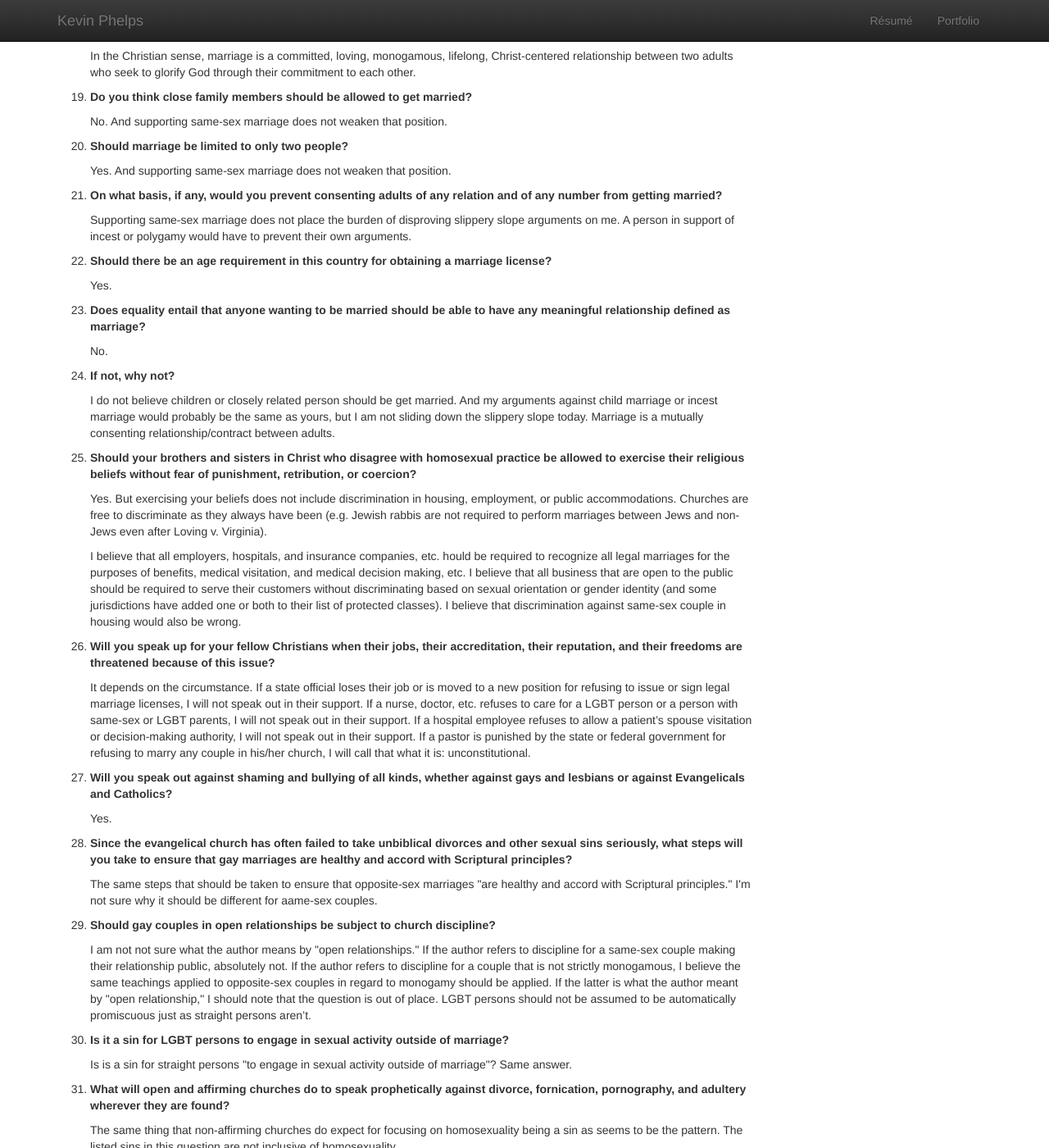
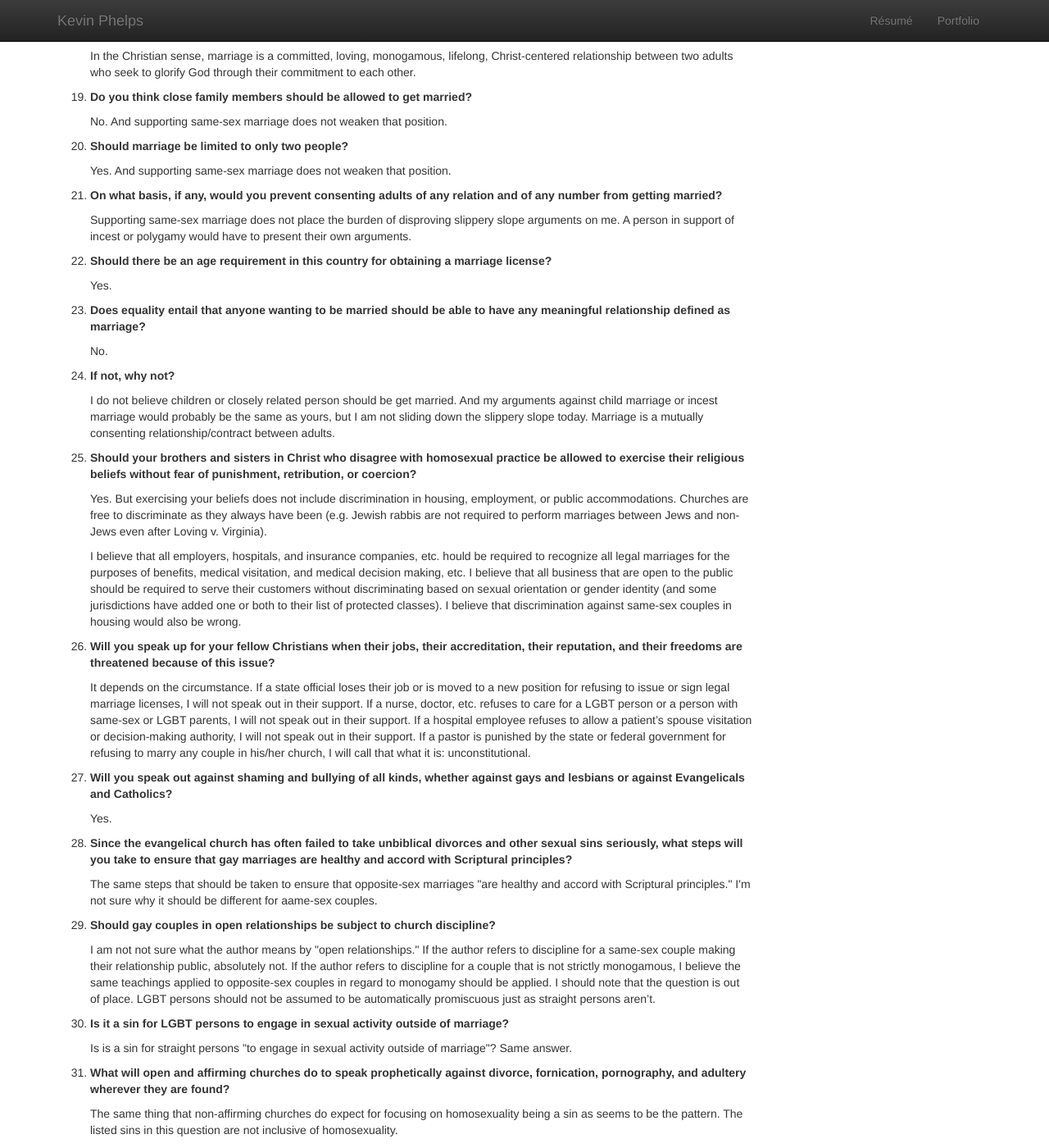
Before and after one commit to kevinphelps/kevinphelps.me, a Jekyll site: the page built from _posts/2015-07-03-40-answers-from-a-rainbow-flag-waving-christian.html, in a window 1280 px wide and 1400 px high, scrolled down 3531 px. Shown: the whole window at 82% size. Built offline with Jekyll 4.4.1, drawn with Linux system fonts in a browser that asks for light colours; Markdown is read by kramdown in place of the engine named in the settings; comment, search, counter and statistics services are not loaded; some of the changed text lies outside the part shown.

Commit message:
edit: wording and more typos...

```diff
--- a/_posts/2015-07-03-40-answers-from-a-rainbow-flag-waving-christian.html
+++ b/_posts/2015-07-03-40-answers-from-a-rainbow-flag-waving-christian.html
@@ -67,7 +67,7 @@
     <p>
       I see no verses that state that two persons of the same sex cannot
       adequately depict Christ and the church. Scripture’s depiction of David
-      and Jonathan’s love is uses the same language that is used to refer to the
+      and Jonathan’s love uses the same language that is used to refer to the
       love embodied by opposite-sex couples. After Jonathan’s death ended their
       15-or-so year relationship, Scripture tells us that David married Princess
       Michal because he wanted to become Saul’s son-in-law. The text never says
@@ -399,7 +400,7 @@
     <p>
       Supporting same-sex marriage does not place the burden of disproving
       slippery slope arguments on me. A person in support of incest or polygamy
-      would have to prevent their own arguments.
+      would have to present their own arguments.
     </p>
   </li>
   <li>
@@ -452,7 +453,7 @@
       their customers without discriminating based on sexual orientation or
       gender identity (and some jurisdictions have added one or both to their
       list of protected classes). I believe that discrimination against same-sex
-      couple in housing would also be wrong.
+      couples in housing would also be wrong.
     </p>
   </li>
   <li>
@@ -506,9 +507,8 @@
       relationship public, absolutely not. If the author refers to discipline
       for a couple that is not strictly monogamous, I believe the same teachings
       applied to opposite-sex couples in regard to monogamy should be applied.
-      If the latter is what the author meant by "open relationship," I should
-      note that the question is out of place. LGBT persons should not be assumed
-      to be automatically promiscuous just as straight persons aren’t.
+      I should note that the question is out of place. LGBT persons should not
+      be assumed to be automatically promiscuous just as straight persons aren’t.
     </p>
   </li>
   <li>
```
Also changed, not shown: other parts of _posts/2015-07-03-40-answers-from-a-rainbow-flag-waving-christian.html (+12 -11 lines).
